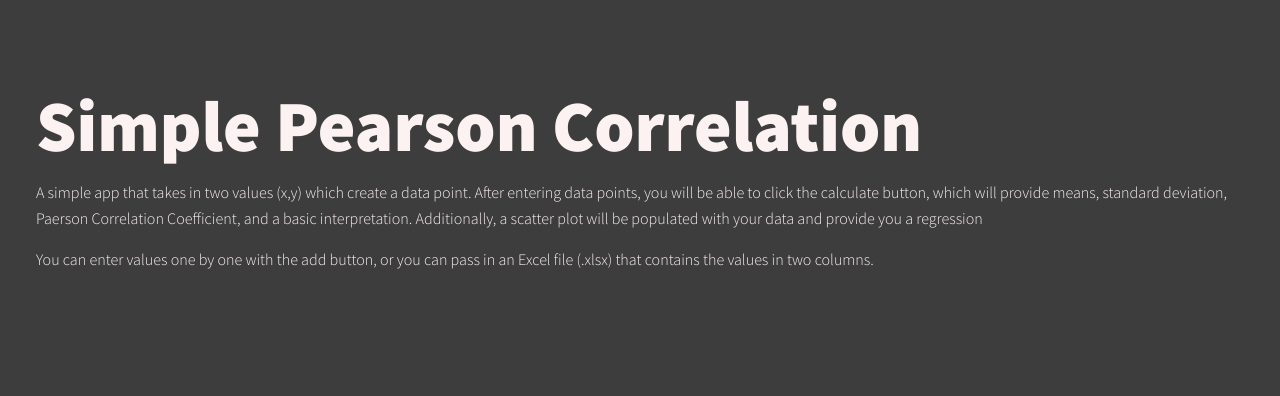
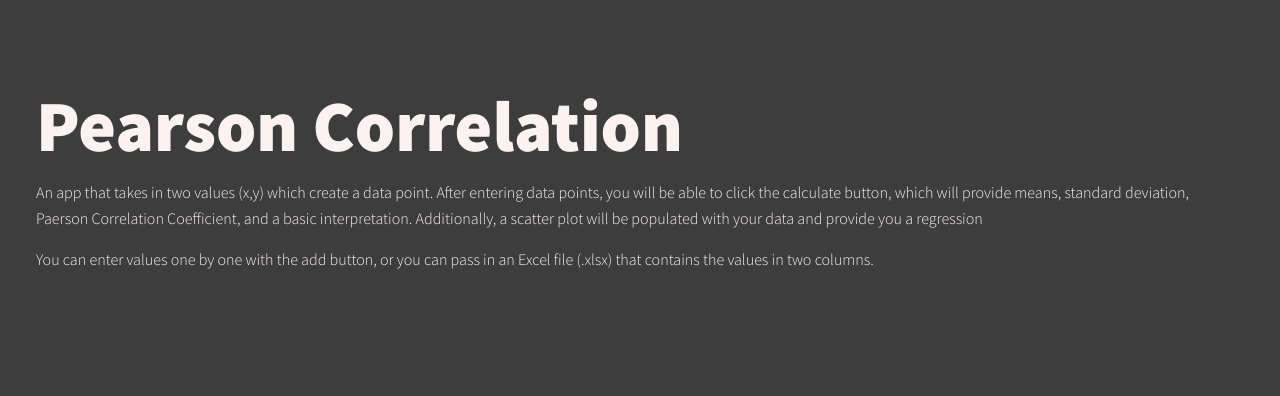
Before and after one commit to MarcoKu98/marcokushta, a Python web app: template templates/portfolio-item.html in a window 1280 px wide. Shown: the part 54-450 px from the top of the page. Run offline with Jinja, Linux system fonts and the light colour scheme; the template is opened without the code that fills it, so the values that code supplies are empty; some libraries are stand-ins or nearby versions.

Commit message:
minor mod

```diff
--- a/templates/portfolio-item.html
+++ b/templates/portfolio-item.html
@@ -31,9 +31,9 @@
 
         <section class="intro">
             <h1 class="section__title section__title--intro">
-                <strong>Simple Pearson Correlation</strong>
+                <strong>Pearson Correlation</strong>
             </h1>
-            <p class="portfolio-item-individual-subtitle">A simple app that takes in two values (x,y) which create a data point. After entering data points, you will be able to click the calculate button, which will provide means, standard deviation, Paerson Correlation Coefficient, and a basic interpretation. Additionally, a scatter plot will be populated with your data and provide you a regression </p>
+            <p class="portfolio-item-individual-subtitle">An app that takes in two values (x,y) which create a data point. After entering data points, you will be able to click the calculate button, which will provide means, standard deviation, Paerson Correlation Coefficient, and a basic interpretation. Additionally, a scatter plot will be populated with your data and provide you a regression </p>
             <p class="portfolio-item-individual-subtitle">You can enter values one by one with the add button, or you can pass in an Excel file (.xlsx) that contains the values in two columns.</p>
         </section>
 
```
